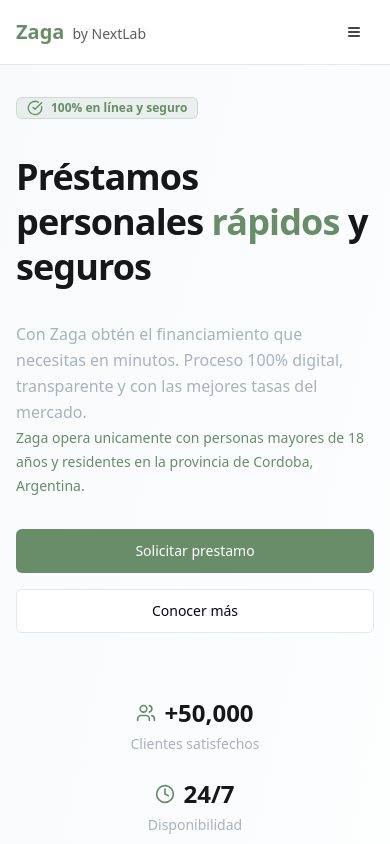
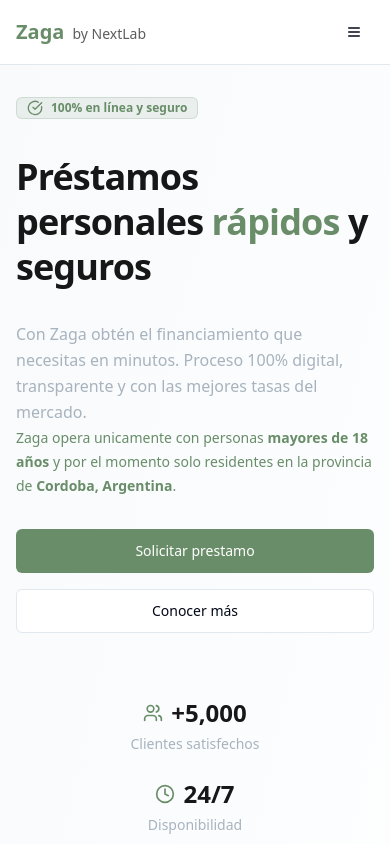
Before and after one commit to somosnextlab/zaga-frontend, a Next.js app: page / in a window 390 px wide. Shown: the top 844 px of the page. Built offline with nearby package versions, Linux system fonts and the light colour scheme; no server answers.

Commit message:
Update HeaderNavigation, Footer, and HeroSection components: Remove ThemeSwitcher from HeaderNavigation with a placeholder comment, update contact email and phone number in Footer, and enhance HeroSection text for clarity and emphasis on age and residency requirements.

```diff
--- a/app/components/landing/Header/HeaderNavigation.tsx
+++ b/app/components/landing/Header/HeaderNavigation.tsx
@@ -4,7 +4,6 @@
 import { LANDING_NAVIGATION_ITEMS } from "@/app/utils/constants/routes";
 import styles from "./header.module.scss";
 import { HeaderNavigationProps } from "./header.types";
-import { ThemeSwitcher } from "../../auth/themeSwitcher/ThemeSwitcher";
 
 /**
  * Componente de navegación del header
@@ -33,7 +32,8 @@
           {item.label}
         </Link>
       ))}
-      <ThemeSwitcher />
+      {/* TODO: Add theme switcher */}
+      {/* <ThemeSwitcher /> */}
     </nav>
   );
 };
--- a/app/components/landing/core/Footer/Footer.tsx
+++ b/app/components/landing/core/Footer/Footer.tsx
@@ -104,13 +104,13 @@
               <div className={styles.footer__contactItem}>
                 <Mail className={styles.footer__contactIcon} />
                 <span className={styles.footer__contactText}>
-                somosnextlab@gmail.com
+                  soporte@zaga.com.ar
                 </span>
               </div>
               <div className={styles.footer__contactItem}>
                 <Phone className={styles.footer__contactIcon} />
                 <span className={styles.footer__contactText}>
-                  +54 9 351 123456
+                  +54 9 3513 53-2986
                 </span>
               </div>
               <div className={styles.footer__contactItem}>
@@ -127,7 +127,7 @@
         <div className={styles.footer__bottom}>
           <div className={styles.footer__bottomContent}>
             <div className={styles.footer__copyright}>
-              © 2025 Zaga. Todos los derechos reservados.
+              © 2026 Zaga. Todos los derechos reservados.
             </div>
             <div className={styles.footer__legalLinks}>
               {legalLinks.map((link, index) => (
--- a/app/components/landing/core/HeroSection/HeroSection.tsx
+++ b/app/components/landing/core/HeroSection/HeroSection.tsx
@@ -42,7 +42,7 @@
             </p>
 
             <span className=" text-body-sm text-[hsl(var(--color-zaga-green-gray))] max-w-lg">
-              Zaga opera unicamente con personas mayores de 18 años y residentes en la provincia de Cordoba, Argentina.
+              Zaga opera unicamente con personas <span className="font-bold">mayores de 18 años</span> y por el momento solo residentes en la provincia de <span className="font-bold">Cordoba, Argentina</span>.
             </span>
 
             {/* CTAs */}
@@ -64,7 +64,7 @@
                 <div className="flex items-center justify-center sm:justify-start gap-2 mb-1">
                   <Users className="w-5 h-5 text-[hsl(var(--color-zaga-green-gray))]" />
                   <span className="text-2xl font-bold text-[hsl(var(--color-zaga-black))]">
-                    +50,000
+                    +5,000
                   </span>
                 </div>
                 <p className="text-body-sm text-[hsl(var(--color-zaga-silver))]">
```
